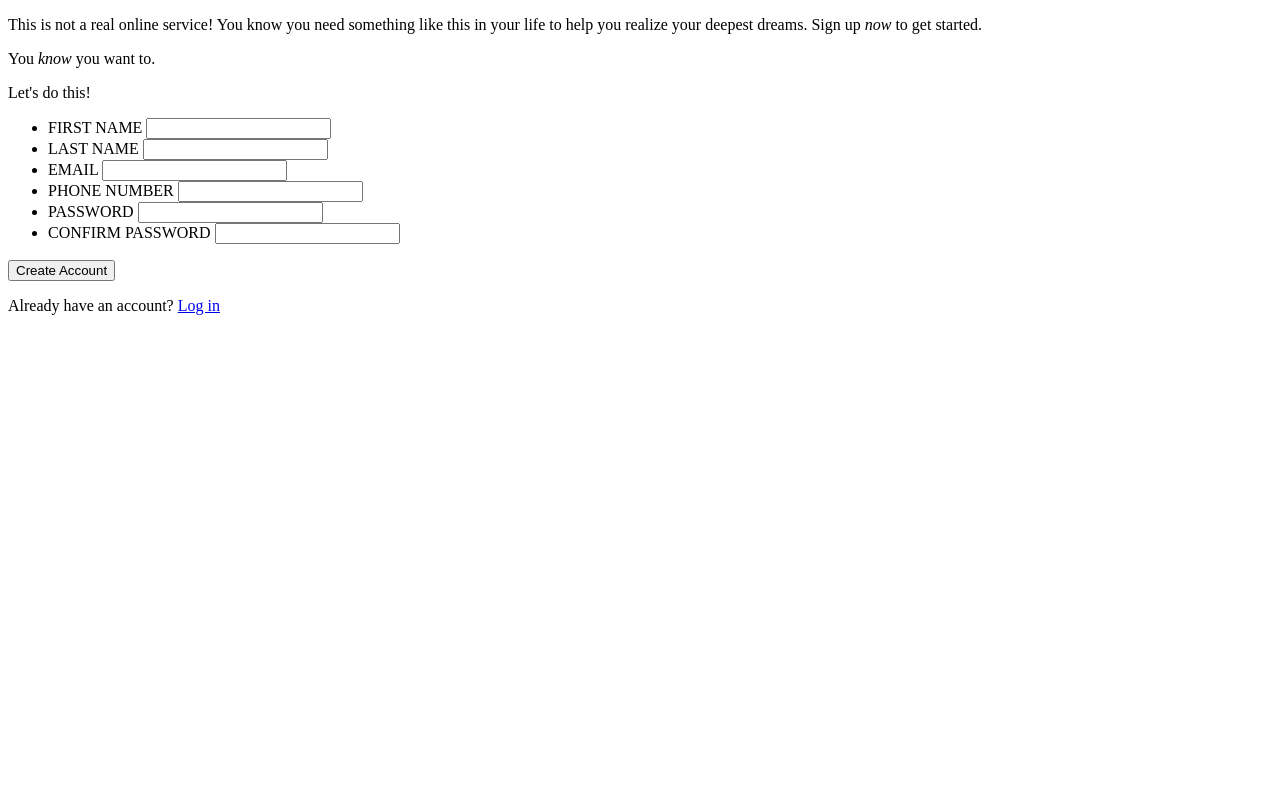
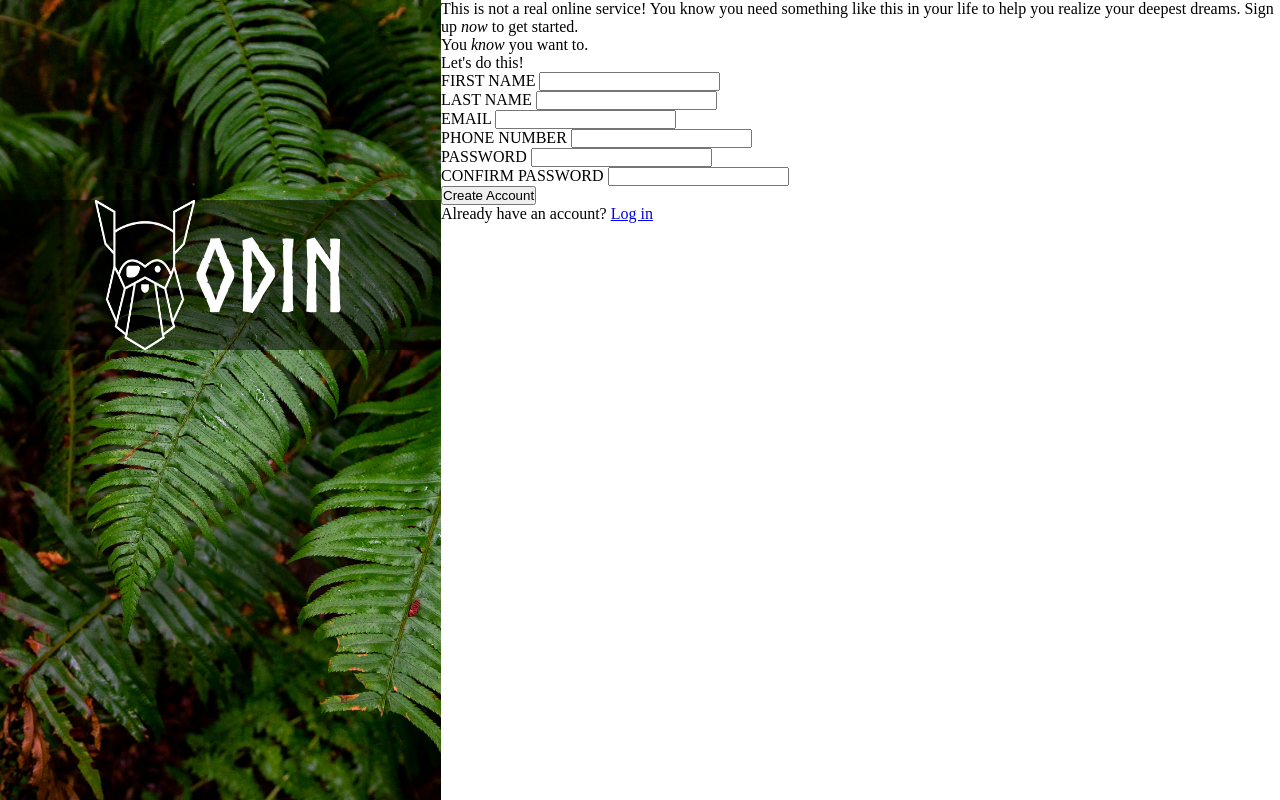
Before and after one commit to JSE955/sign-up-form, a plain HTML site: page index.html in a window 1280 px wide. Drawn offline with Linux system fonts and the light colour scheme.

Commit message:
Add content to left column

```diff
--- a/index.html
+++ b/index.html
@@ -9,7 +9,12 @@
 </head>
 
 <body>
-    <div class="left-column"></div>
+    <div class="left-column">
+        <div>
+            <img src="./resources/odin-lined.png" alt="ODIN">
+            ODIN
+        </div>
+    </div>
     <div class="right-column">
         <div class="section-one">
             <p>This is not a real online service! You know you need something
--- a/styles.css
+++ b/styles.css
@@ -5,3 +5,37 @@
     font-weight: normal;
     font-style: normal;
 }
+
+* {
+    margin: 0;
+    padding: 0;
+}
+
+body {
+    height: 100vh;
+    display: flex;
+}
+
+.left-column {
+    font-family: 'norsebold';
+    color: white;
+    background-image: url(./resources/background.jpg);
+    background-size: cover;
+    width: 40vw;
+    position: relative;
+}
+
+.left-column img {
+    height: 150px;
+    width: 100px;
+}
+
+.left-column div {
+    position: relative;
+    top: 25vh;
+    background-color: rgba(0, 0, 0, 0.5);
+    display: flex;
+    justify-content: center;
+    align-items: center;
+    font-size: 100px;
+}
```
